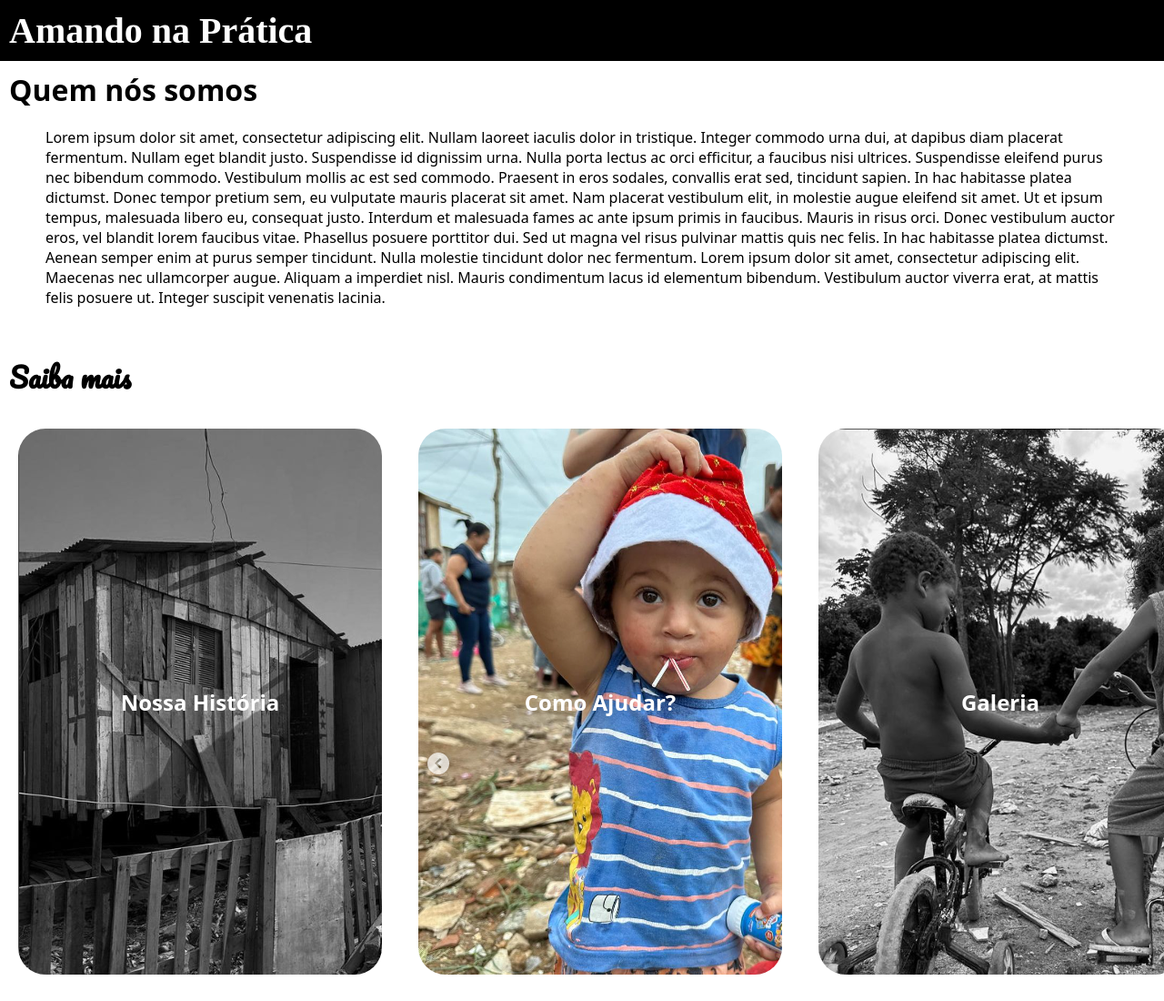
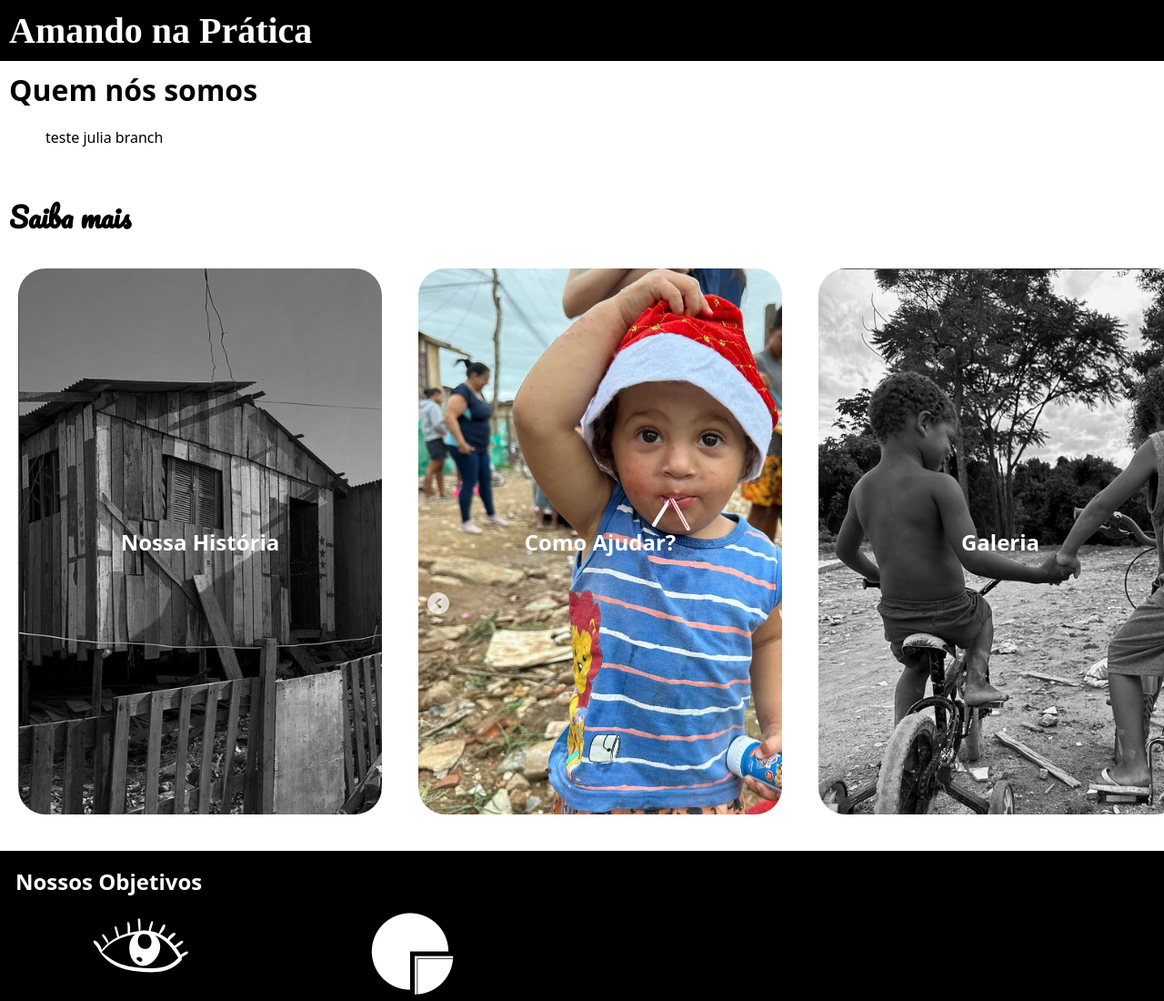
Before and after one commit to let-nascimento/Amando-na-pratica, a plain HTML site: page trabalhoV3-20230524T112015Z-001/trabalhoV3/index.html in a window 1280 px wide. Shown: the top 1100 px of the page at 91% size. Drawn offline with Linux system fonts and the light colour scheme.

Commit message:
ajuste index

```diff
--- a/trabalhoV3-20230524T112015Z-001/trabalhoV3/index.html
+++ b/trabalhoV3-20230524T112015Z-001/trabalhoV3/index.html
@@ -16,9 +16,7 @@
         <h1 class="titulos_h">Quem nós somos</h1>
          <div class="texto">
           <p>
-            Lorem ipsum dolor sit amet, consectetur adipiscing elit. Nullam laoreet iaculis dolor in tristique. Integer commodo urna dui, at dapibus diam placerat fermentum. Nullam eget blandit justo. Suspendisse id dignissim urna. Nulla porta lectus ac orci efficitur, a faucibus nisi ultrices. Suspendisse eleifend purus nec bibendum commodo. Vestibulum mollis ac est sed commodo. Praesent in eros sodales, convallis erat sed, tincidunt sapien. In hac habitasse platea dictumst. Donec tempor pretium sem, eu vulputate mauris placerat sit amet. Nam placerat vestibulum elit, in molestie augue eleifend sit amet. Ut et ipsum tempus, malesuada libero eu, consequat justo. Interdum et malesuada fames ac ante ipsum primis in faucibus.
-
-Mauris in risus orci. Donec vestibulum auctor eros, vel blandit lorem faucibus vitae. Phasellus posuere porttitor dui. Sed ut magna vel risus pulvinar mattis quis nec felis. In hac habitasse platea dictumst. Aenean semper enim at purus semper tincidunt. Nulla molestie tincidunt dolor nec fermentum. Lorem ipsum dolor sit amet, consectetur adipiscing elit. Maecenas nec ullamcorper augue. Aliquam a imperdiet nisl. Mauris condimentum lacus id elementum bibendum. Vestibulum auctor viverra erat, at mattis felis posuere ut. Integer suscipit venenatis lacinia.
+            teste julia branch
           </p>
           </div>
       <h2 class="titulos_h , pacifico" >Saiba mais</h2>
```
